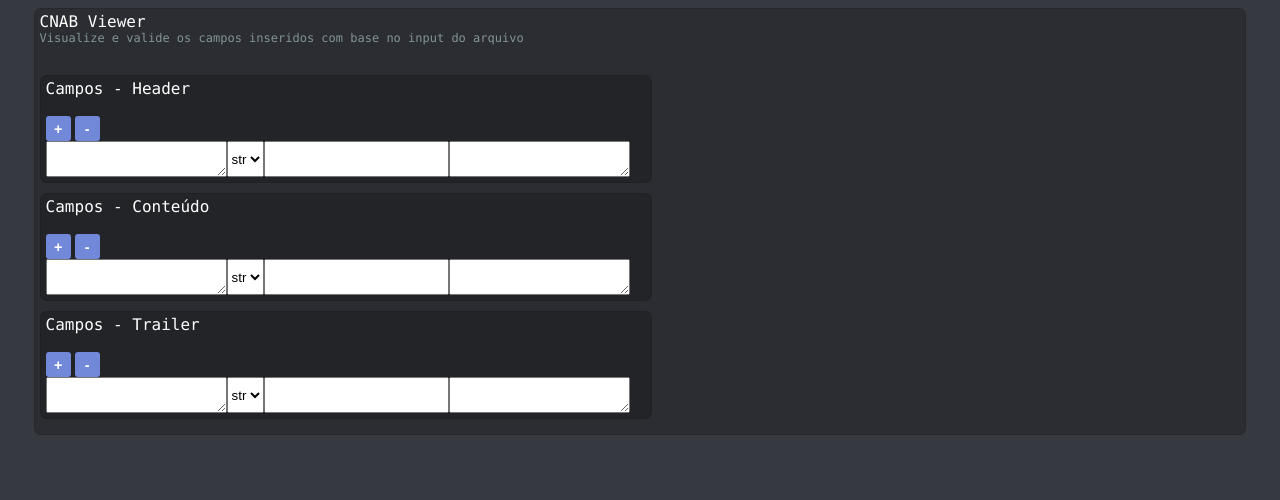
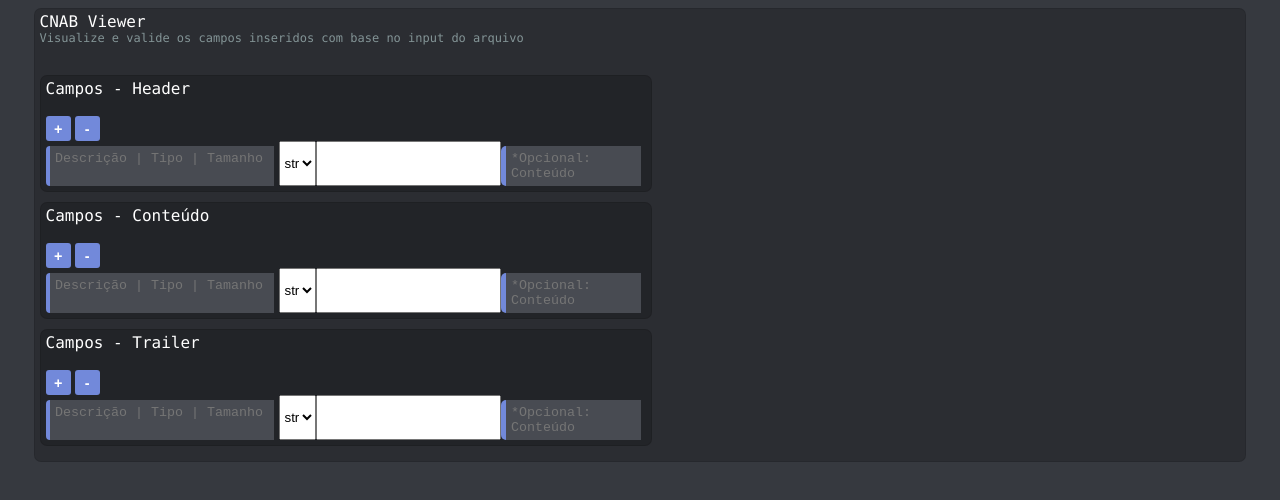
Before and after one commit to Lautenschlager-id/cnab-viewer.github.io, a Next.js app: page / in a window 1280 px wide. Shown: the top 500 px of the page. Built offline with nearby package versions, Linux system fonts and the light colour scheme.

Commit message:
implement custom textarea and minor adjustments

```diff
--- a/components/CNABField.js
+++ /dev/null
@@ -1,16 +0,0 @@
-export default function CNABField(props)
-{
-	return (
-		<div
-			className="flex"
-		>
-			<textarea />
-			<select>
-				<option>str</option>
-				<option>int</option>
-			</select>
-			<input type="number" />
-			<textarea />
-		</div>
-	);
-}
--- /dev/null
+++ b/components/controllers/CNABField.js
@@ -0,0 +1,31 @@
+import { useRef } from "react";
+
+import CustomTextArea from "../elements/CustomTextArea";
+
+export default function CNABField(props)
+{
+	const nameRef = useRef();
+	const valueRef = useRef();
+
+	return (
+		<div
+			className="flex"
+		>
+			<CustomTextArea
+				innerRef={nameRef}
+				placeholder="Descrição | Tipo | Tamanho"
+				width="120%"
+			/>
+			<select>
+				<option>str</option>
+				<option>int</option>
+			</select>
+			<input type="number" />
+			<CustomTextArea
+				innerRef={valueRef}
+				placeholder="*Opcional: Conteúdo"
+				width="70%"
+			/>
+		</div>
+	);
+}
--- /dev/null
+++ b/components/elements/CustomTextArea.js
@@ -0,0 +1,15 @@
+export default function CustomTextArea(props)
+{
+	return (
+		<>
+			<div className="square blue" />
+			<textarea
+				ref={props.innerRef}
+				required={props.required}
+				placeholder={props.placeholder}
+				spellCheck="false"
+				style={{width: props.width}}
+			/>
+		</>
+	);
+}
--- a/pages/_app.js
+++ b/pages/_app.js
@@ -1,6 +1,7 @@
 import "../styles/globals.css";
 import "../styles/components/container.css";
 import "../styles/components/button.css";
+import "../styles/components/textarea.css";
 
 function MyApp({ Component, pageProps }) {
   return <Component {...pageProps} />
--- a/pages/index.js
+++ b/pages/index.js
@@ -1,8 +1,8 @@
 import { useRef } from "react";
 
-import Container from "../components/Container";
-import FieldController from "../components/FieldController";
-import CNABField from "../components/CNABField";
+import Container from "../components/controllers/Container";
+import FieldController from "../components/controllers/FieldController";
+import CNABField from "../components/controllers/CNABField";
 
 export default function Index()
 {
--- /dev/null
+++ b/styles/components/textarea.css
@@ -0,0 +1,29 @@
+.container textarea {
+	background-color: #484B52;
+	border-style: none;
+	color: #C5C6C8;
+	margin-top: 5px;
+	margin-right: 5px;
+	outline: 0;
+	overflow: hidden;
+	padding: 5px;
+	resize: none;
+	width: 100%;
+}
+
+.container textarea:invalid, textarea:required:placeholder-shown:not(:focus)
+ {
+	border-color: #F04747;
+	border-style: solid;
+	border-width: 1px;
+}
+
+.container .square {
+	border-radius: 5px 0 0 5px;
+	margin-top: 5px;
+	width: 15px;
+}
+
+.container .square.blue {
+	background-color: #7289DA;
+}
```
Also changed, not shown: components/controllers/Container.js (renamed from components/Container.js), components/controllers/FieldController.js (renamed from components/FieldController.js).
